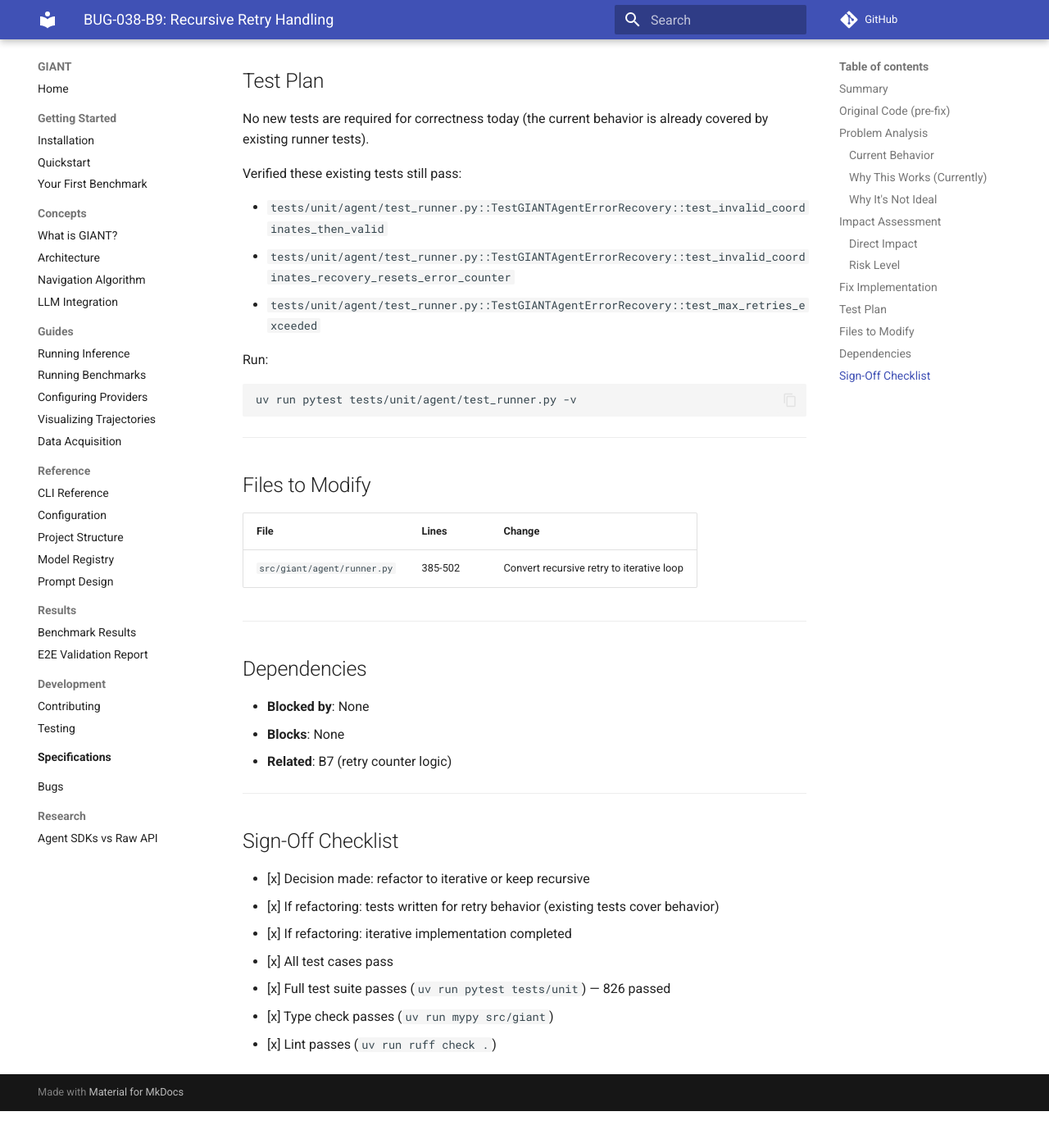
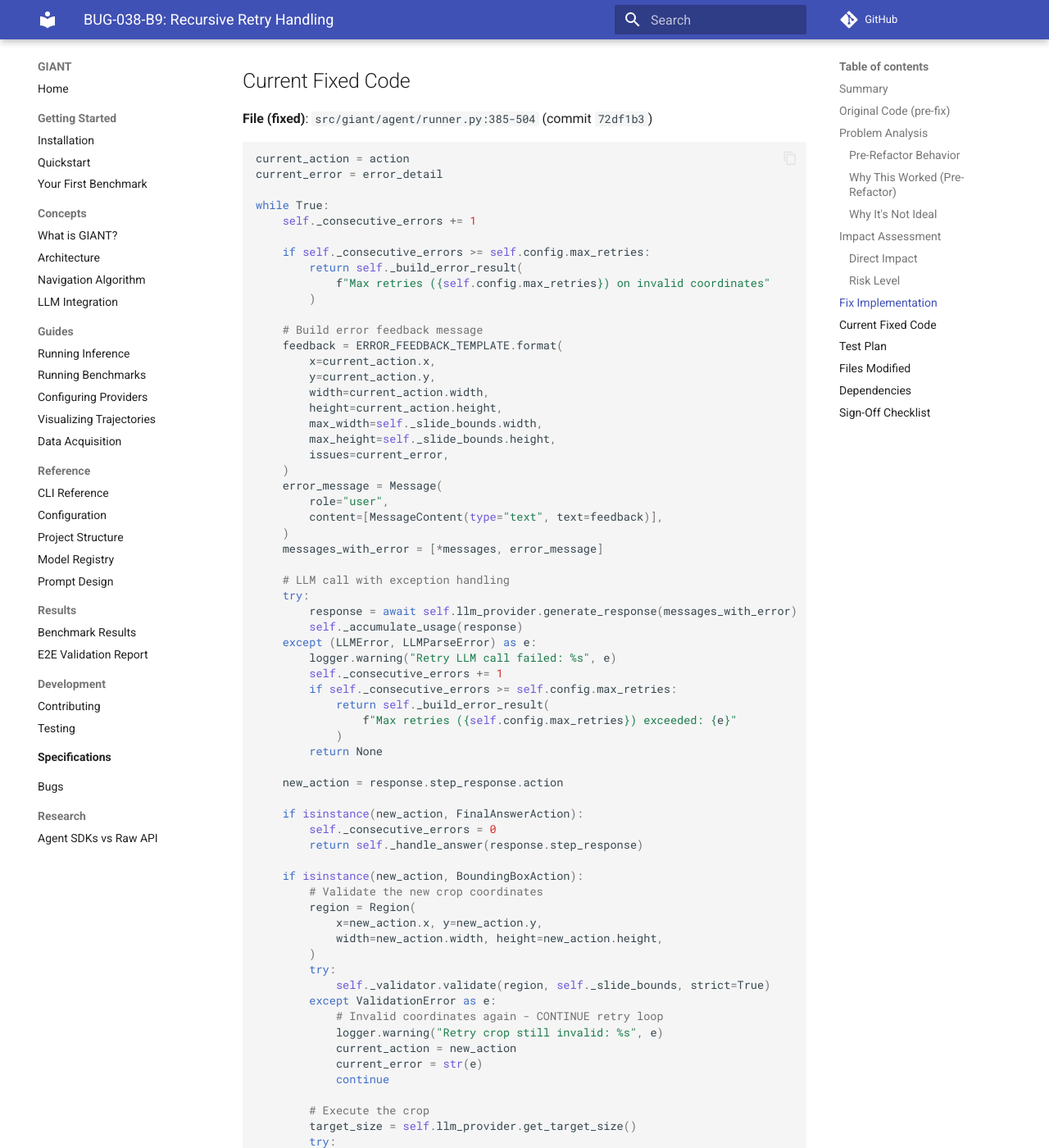
Before and after one commit to The-Obstacle-Is-The-Way/gigapixel-goblin, an MkDocs documentation site: the page built from docs/archive/bugs/BUG-038-B9-recursive-retry.md, in a window 1280 px wide and 1400 px high, scrolled down 2418 px. Shown: the whole window at 82% size. Built offline with MkDocs 1.6.1 and Material for MkDocs 9.7.7, drawn with Linux system fonts in a browser that asks for light colours; comment, search, counter and statistics services are not loaded; before the commit the page ends 3773 px from its top, so only the background shows below that; some of the changed text lies outside the part shown.

Commit message:
docs(bugs): finalize BUG-038-B9 SSOT with complete code excerpt
* docs(bugs): add BUG-038-B9 fixed-code excerpt

* docs(bugs): expand B9 code excerpt per CodeRabbit review

- Replaced misleading `...` placeholder with full control flow
- Shows validation continue, crop failure continue, success return
- Includes try-except wrapper around LLM call
- Fixed table alignment (MD060) and corrected lines 385-504

````diff
--- a/docs/archive/bugs/BUG-038-B9-recursive-retry.md
+++ b/docs/archive/bugs/BUG-038-B9-recursive-retry.md
@@ -4,8 +4,9 @@
 **Severity**: MEDIUM
 **Component**: `src/giant/agent/runner.py`
 **Fixed In**: `72df1b3` (fix: BUG-038-B9 refactor recursive retry to iterative loop)
-**Buggy Commit**: `18ca397` (pre-refactor; recursive retry)
-**Lines (pre-fix)**: 446-456
+**Pre-Refactor Commit**: `18ca397` (recursive retry)
+**Lines (pre-refactor recursion block)**: 438-456
+**Lines (fixed; iterative loop)**: 385-504
 **Discovered**: 2025-12-29
 **Audit**: Comprehensive E2E Bug Audit (8 parallel swarm agents)
 **Parent Ticket**: BUG-038
@@ -50,7 +51,7 @@ return None
 
 ## Problem Analysis
 
-### Current Behavior
+### Pre-Refactor Behavior
 
 1. `_handle_crop()` receives an invalid region
 2. Calls `_handle_invalid_region()` to ask model for correction
@@ -58,7 +59,7 @@ return None
 4. `_handle_invalid_region()` recursively calls `_handle_crop()` with new action
 5. If still invalid, recursion continues
 
-### Why This Works (Currently)
+### Why This Worked (Pre-Refactor)
 
 - **Bounded**: recursion depth is bounded by `max_retries` via `_consecutive_errors`
 - **Functional**: Behavior is correct
@@ -96,6 +97,98 @@ Implemented in `72df1b3` by refactoring `_handle_invalid_region()` to an iterati
 
 ---
 
+## Current Fixed Code
+
+**File (fixed)**: `src/giant/agent/runner.py:385-504` (commit `72df1b3`)
+
+```python
+current_action = action
+current_error = error_detail
+
+while True:
+    self._consecutive_errors += 1
+
+    if self._consecutive_errors >= self.config.max_retries:
+        return self._build_error_result(
+            f"Max retries ({self.config.max_retries}) on invalid coordinates"
+        )
+
+    # Build error feedback message
+    feedback = ERROR_FEEDBACK_TEMPLATE.format(
+        x=current_action.x,
+        y=current_action.y,
+        width=current_action.width,
+        height=current_action.height,
+        max_width=self._slide_bounds.width,
+        max_height=self._slide_bounds.height,
+        issues=current_error,
+    )
+    error_message = Message(
+        role="user",
+        content=[MessageContent(type="text", text=feedback)],
+    )
+    messages_with_error = [*messages, error_message]
+
+    # LLM call with exception handling
+    try:
+        response = await self.llm_provider.generate_response(messages_with_error)
+        self._accumulate_usage(response)
+    except (LLMError, LLMParseError) as e:
+        logger.warning("Retry LLM call failed: %s", e)
+        self._consecutive_errors += 1
+        if self._consecutive_errors >= self.config.max_retries:
+            return self._build_error_result(
+                f"Max retries ({self.config.max_retries}) exceeded: {e}"
+            )
+        return None
+
+    new_action = response.step_response.action
+
+    if isinstance(new_action, FinalAnswerAction):
+        self._consecutive_errors = 0
+        return self._handle_answer(response.step_response)
+
+    if isinstance(new_action, BoundingBoxAction):
+        # Validate the new crop coordinates
+        region = Region(
+            x=new_action.x, y=new_action.y,
+            width=new_action.width, height=new_action.height,
+        )
+        try:
+            self._validator.validate(region, self._slide_bounds, strict=True)
+        except ValidationError as e:
+            # Invalid coordinates again - CONTINUE retry loop
+            logger.warning("Retry crop still invalid: %s", e)
+            current_action = new_action
+            current_error = str(e)
+            continue
+
+        # Execute the crop
+        target_size = self.llm_provider.get_target_size()
+        try:
+            cropped = self._crop_engine.crop(region, target_size=target_size)
+        except ValueError as e:
+            # Crop execution failed - CONTINUE retry loop
+            logger.warning("Retry crop execution failed: %s", e)
+            current_action = new_action
+            current_error = str(e)
+            continue
+
+        # SUCCESS: Record turn and reset error counter
+        self._context.add_turn(
+            image_base64=cropped.base64_content,
+            response=response.step_response,
+            region=region,
+        )
+        self._consecutive_errors = 0
+        return None
+
+    # Unexpected action type - treat as no-op
+    return None
+```
+
+---
+
 ## Test Plan
 
 No new tests are required for correctness today (the current behavior is already covered by existing runner tests).
@@ -114,11 +207,11 @@ uv run pytest tests/unit/agent/test_runner.py -v
 
 ---
 
-## Files to Modify
+## Files Modified
 
-| File | Lines | Change |
-|------|-------|--------|
-| `src/giant/agent/runner.py` | 385-502 | Convert recursive retry to iterative loop |
+| File                           | Lines   | Change                                    |
+|--------------------------------|---------|-------------------------------------------|
+| `src/giant/agent/runner.py`    | 385-504 | Convert recursive retry to iterative loop |
 
 ---
 
````
